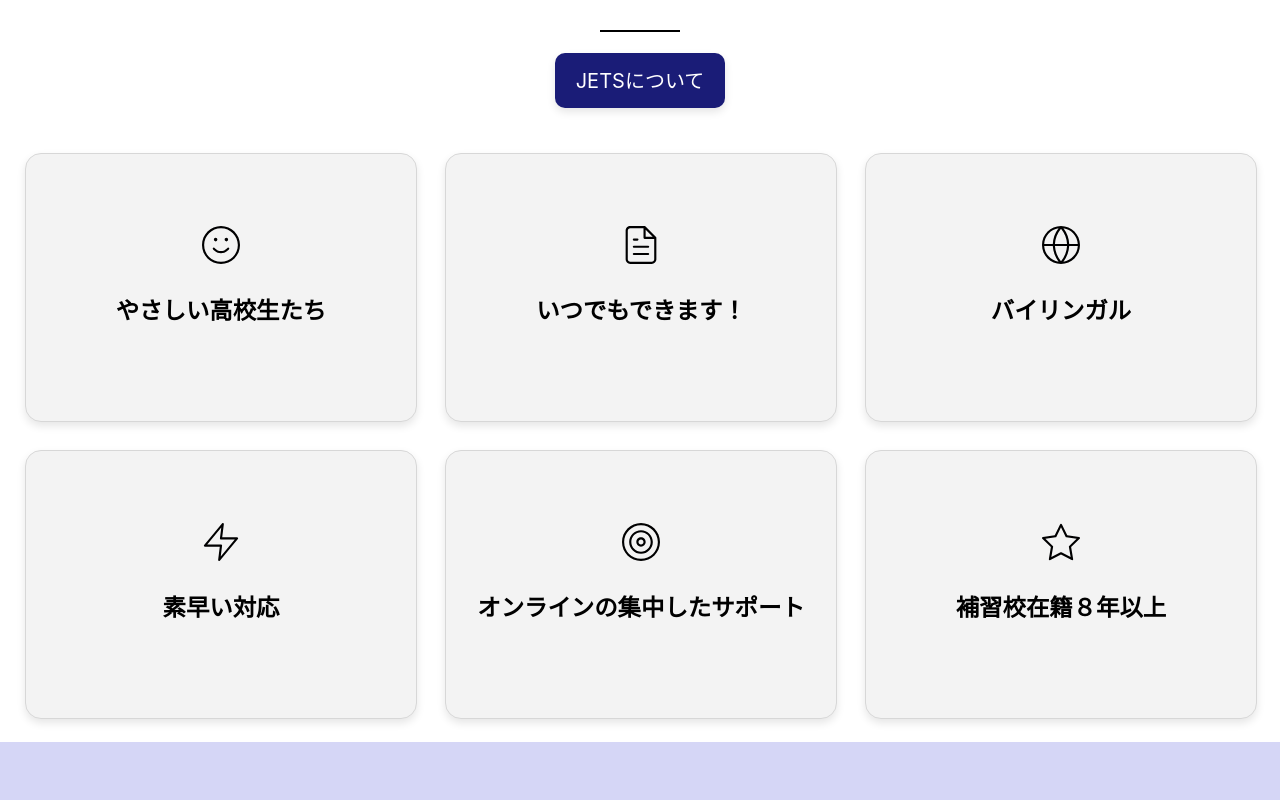
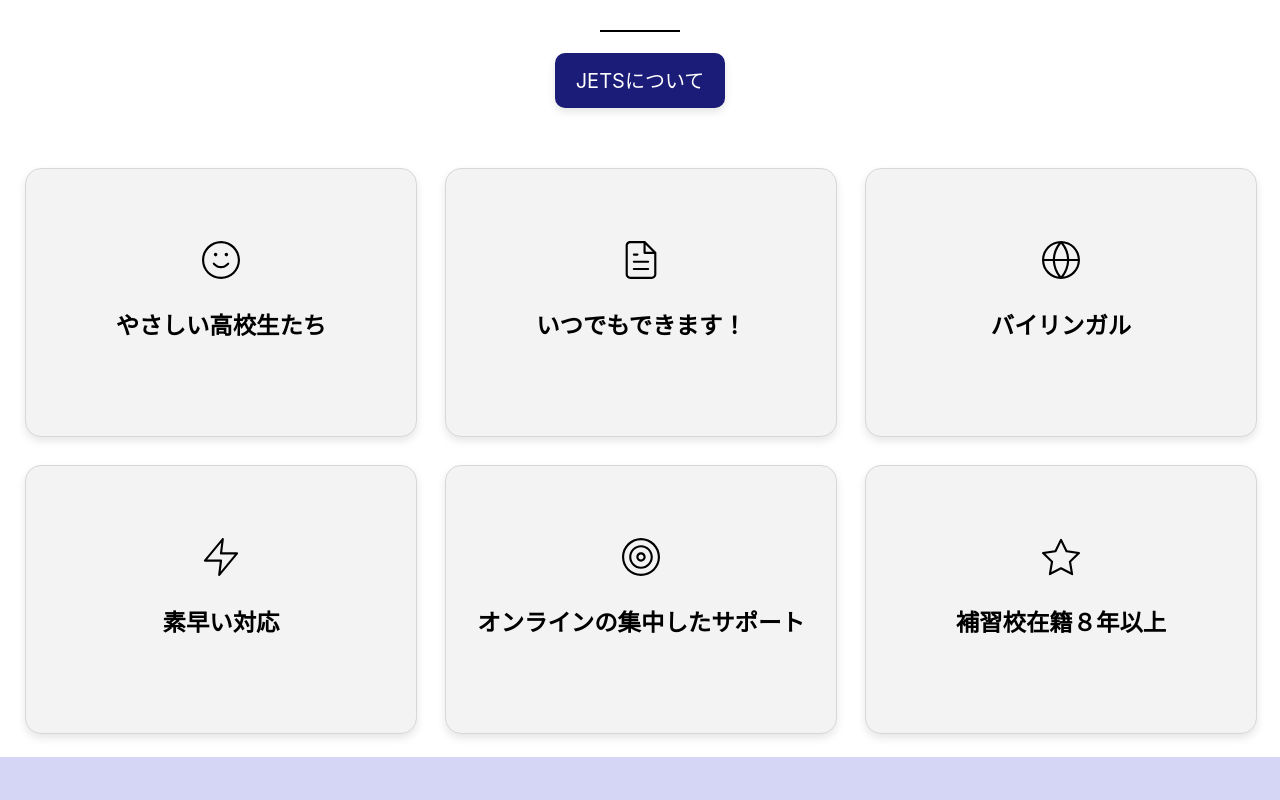
Before and after one commit to 1datcodes/JETS2, a React (Create React App) app: page / in a window 1280 px wide. Shown: the part 740-1540 px from the top of the page. Built offline with nearby package versions, Linux system fonts and the light colour scheme.

Commit message:
Fixed cards

```diff
--- a/src/HomePage.css
+++ b/src/HomePage.css
@@ -136,7 +136,7 @@
   text-align: center;
   min-height: 267px;
   overflow: hidden;
-  padding: 20px;
+  padding: 35px 20px 20px;
 }
 
 .benefits-panel svg {
```
